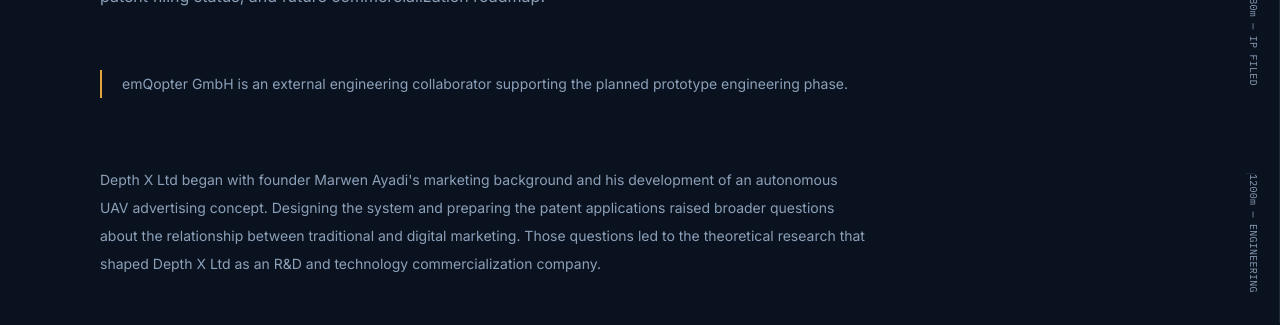
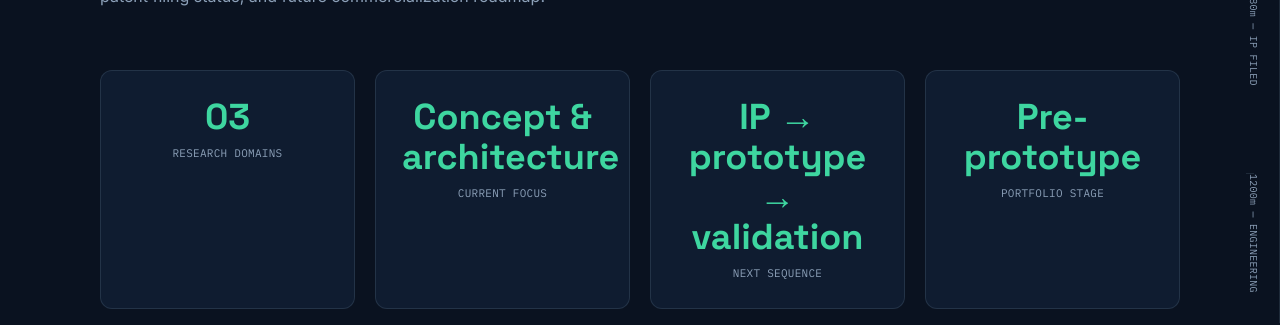
Before and after one commit to depthx-web/depthx-web, a Next.js app: page /investors in a window 1280 px wide. Shown: the part 477-802 px from the top of the page. Built offline with nearby package versions, Linux system fonts and the light colour scheme; no server answers; the database is empty.

Commit message:
Remove company background from investor page

```diff
--- a/src/app/investors/page.tsx
+++ b/src/app/investors/page.tsx
@@ -9,10 +9,6 @@
 import { FaqList } from "@/components/faq-list";
 import { mergeKeywords, pageMetadata } from "@/lib/page-metadata";
 import { commercialStatusLabel, developmentStageLabel } from "@/lib/project-status";
-import {
-  EMQOPTER_STATEMENT,
-  ORIGIN_STORY,
-} from "@/lib/approved-public-content";
 
 export const dynamic = "force-dynamic";
 
@@ -69,10 +65,6 @@
         description="A clear starting point for evaluating Depth X — the company’s research model, current patent filing status, and future commercialization roadmap."
       />
       <section className="px-8 pb-25 md:px-25">
-        <div className="mb-17">
-          <div className="border-l-2 border-amber pl-5 text-sm leading-7 text-muted">{EMQOPTER_STATEMENT}</div>
-        </div>
-        <p className="mb-17 max-w-3xl text-sm leading-7 text-muted">{ORIGIN_STORY}</p>
         {isSectionVisible(visibility, "investors.stats") && (
           <div className="mb-17">
             <StatGrid stats={settings.stats} />
```
